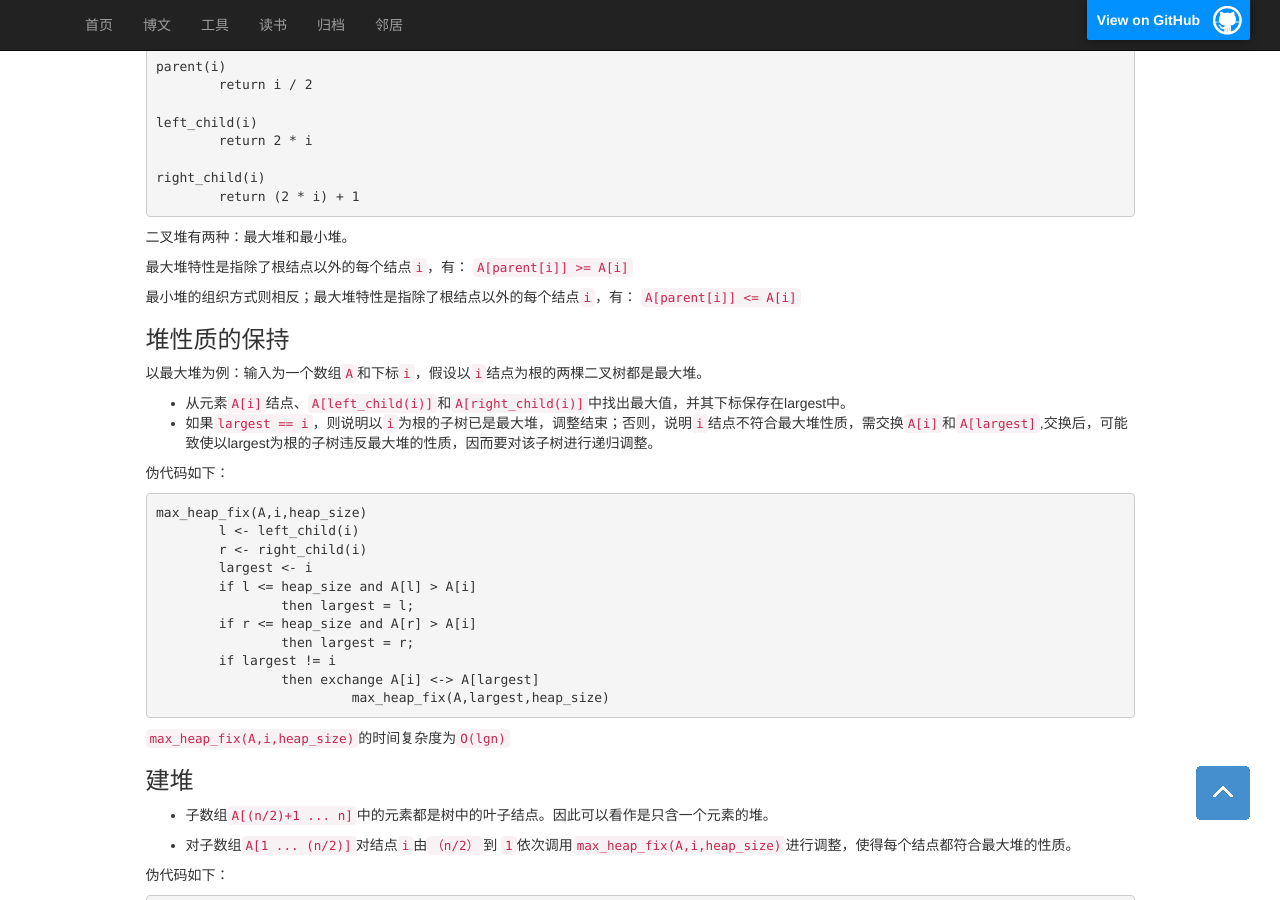
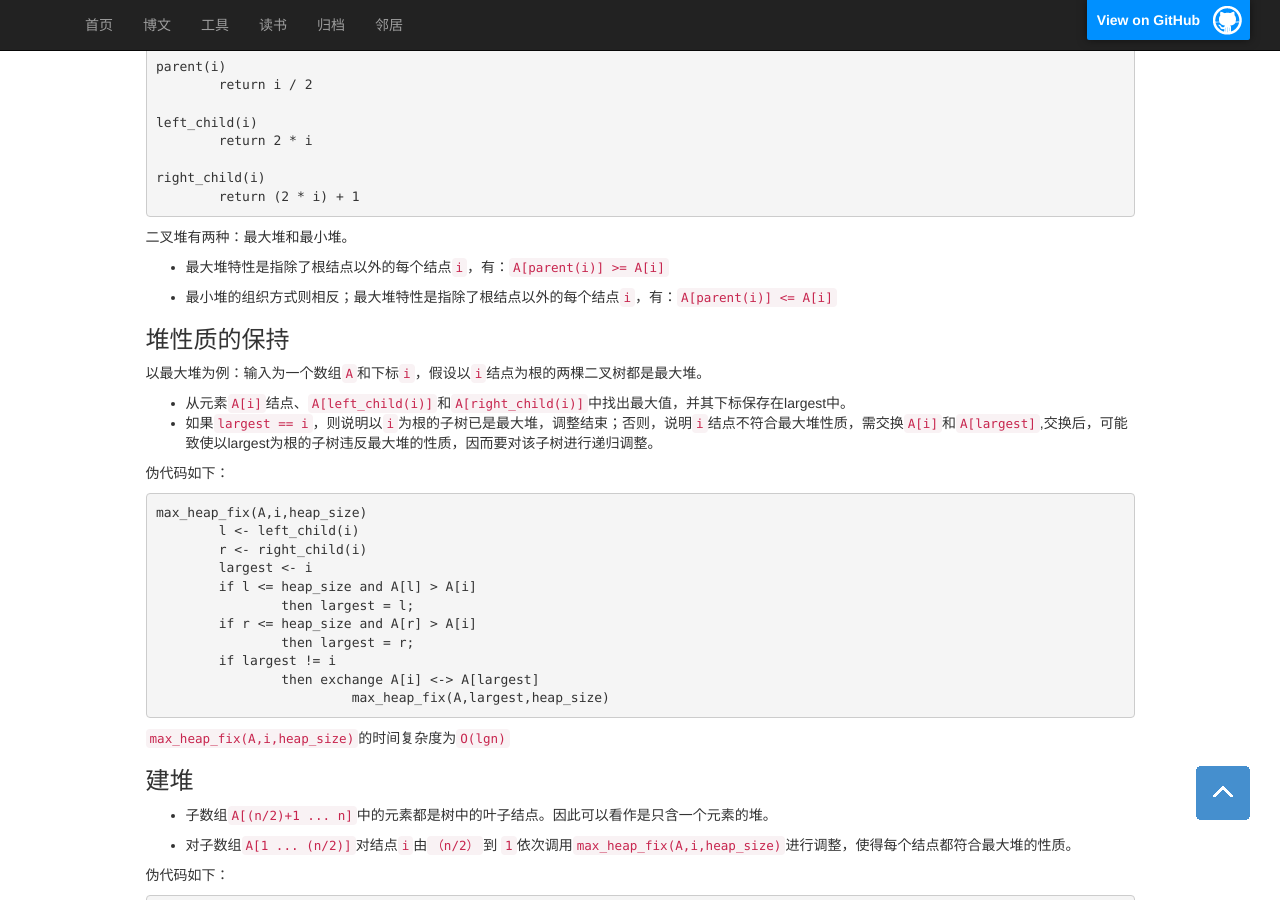
Before and after one commit to sheleng/sheleng.github.io, a Jekyll site: the page built from _posts/blogs/2015-01-14-algorithms-heapsort.md, in a window 1280 px wide and 900 px high, scrolled down 625 px. Built offline with Jekyll 4.4.1, drawn with Linux system fonts in a browser that asks for light colours; comment, search, counter and statistics services are not loaded.

Commit message:
堆排序

```diff
--- a/_posts/blogs/2015-01-14-algorithms-heapsort.md
+++ b/_posts/blogs/2015-01-14-algorithms-heapsort.md
@@ -36,11 +36,9 @@
 
 二叉堆有两种：最大堆和最小堆。
 
-最大堆特性是指除了根结点以外的每个结点`i`，有：
-`A[parent[i]] >= A[i]`
+- 最大堆特性是指除了根结点以外的每个结点`i`，有：`A[parent(i)] >= A[i]`
 
-最小堆的组织方式则相反；最大堆特性是指除了根结点以外的每个结点`i`，有：
-`A[parent[i]] <= A[i]`
+- 最小堆的组织方式则相反；最大堆特性是指除了根结点以外的每个结点`i`，有：`A[parent(i)] <= A[i]`
 
 ###堆性质的保持
 
```
